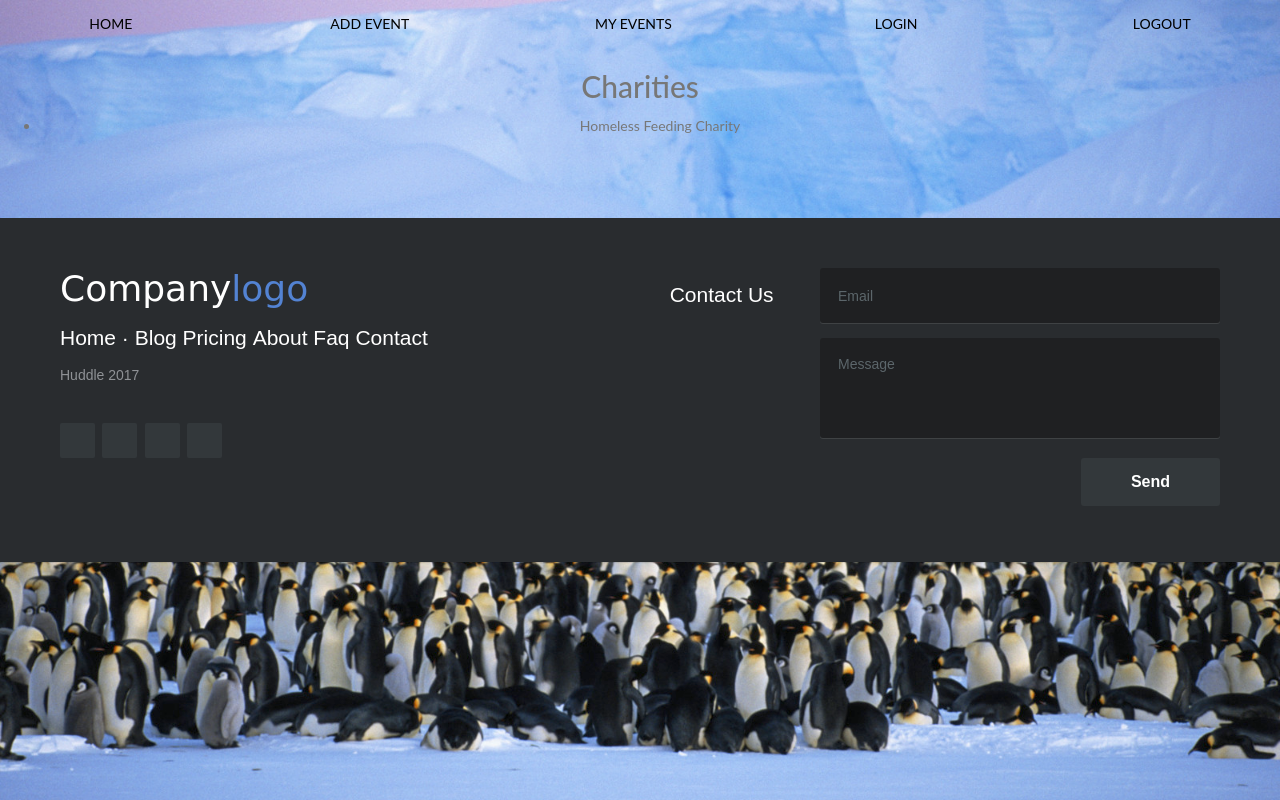
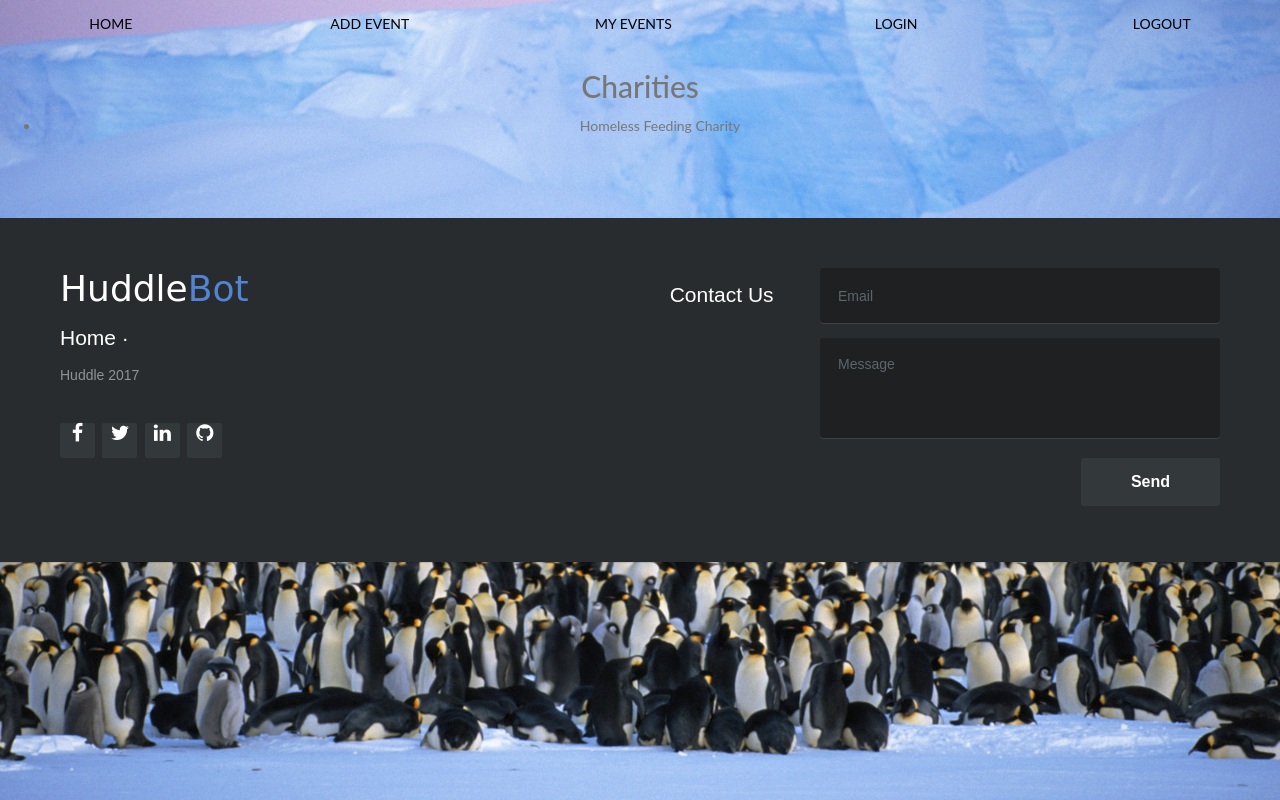
Before and after one commit to macross93/huddle, a Django app: page /charity/ in a window 1280 px wide. Run offline with Django 3.2, Linux system fonts and the light colour scheme; a user stored in the database is signed in; data comes from the database, SQL or seed files in the repository; some libraries are stand-ins or nearby versions.

Commit message:
new commit

```diff
--- a/templates/base.html
+++ b/templates/base.html
@@ -5,6 +5,7 @@
   <script src="//maxcdn.bootstrapcdn.com/bootstrap/3.3.0/js/bootstrap.min.js"></script>
   <meta charset="utf-8">
   <meta name="viewport" content="width=device-width, initial-scale=1.0">
+  <link rel="stylesheet" href="path/to/font-awesome/css/font-awesome.min.css">
   <title>Huddle - Making Volunteering Easy</title>
 </head>
 <body>
@@ -355,15 +356,10 @@ body {
 
   <div class="footer-left">
 
-    <h3>Company<span>logo</span></h3>
+    <h3>Huddle<span>Bot</span></h3>
 
     <p class="footer-links">
       <a href="#">Home</a>    ·
-      <a href="#">Blog</a>
-      <a href="#">Pricing</a>
-      <a href="#">About</a>
-      <a href="#">Faq</a>
-      <a href="#">Contact</a>
     </p>
 
     <p class="footer-company-name">Huddle 2017</p>
```
